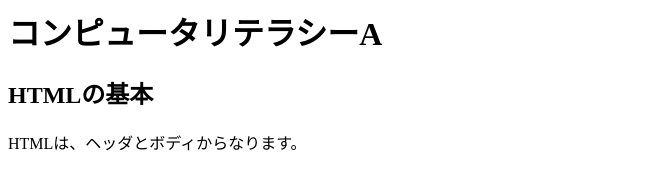
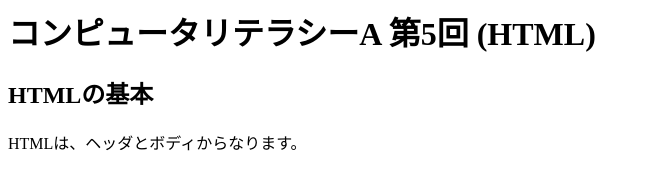
Before and after one commit to Inzolia/html-training, a plain HTML site: page index.html in a window 1280 px wide. Shown: the whole page, without its empty margins (0-650 px from the left). Drawn offline with Linux system fonts and the light colour scheme.

Commit message:
Update index.html

```diff
--- a/index.html
+++ b/index.html
@@ -3,7 +3,7 @@
 <title>HTML練習</title>
 </head>
 <body>
-<h1>コンピュータリテラシーA</h1>
+<h1>コンピュータリテラシーA 第5回 (HTML)</h1>
 <h2>HTMLの基本</h2>
 HTMLは、ヘッダとボディからなります。
 </body>
```
